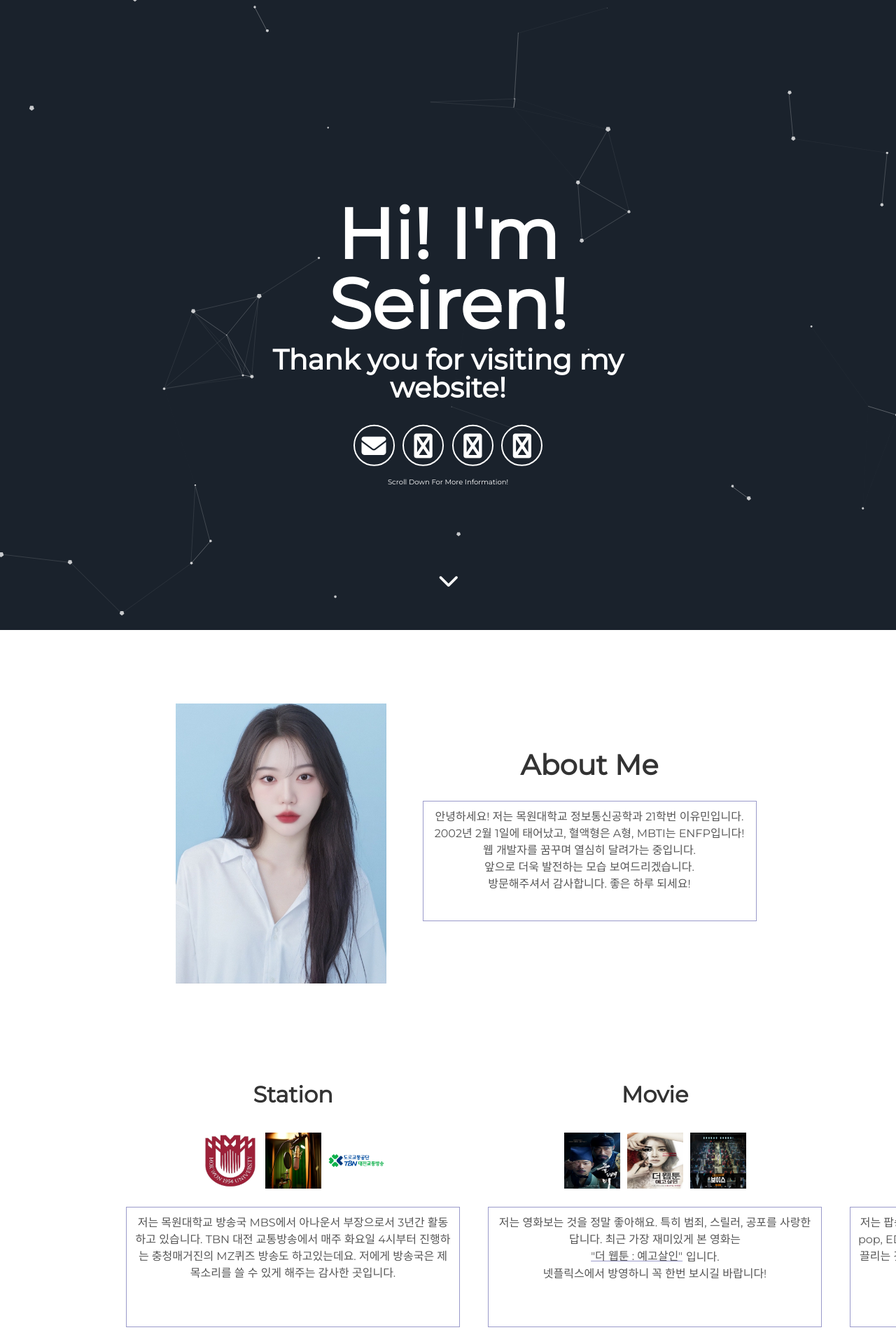
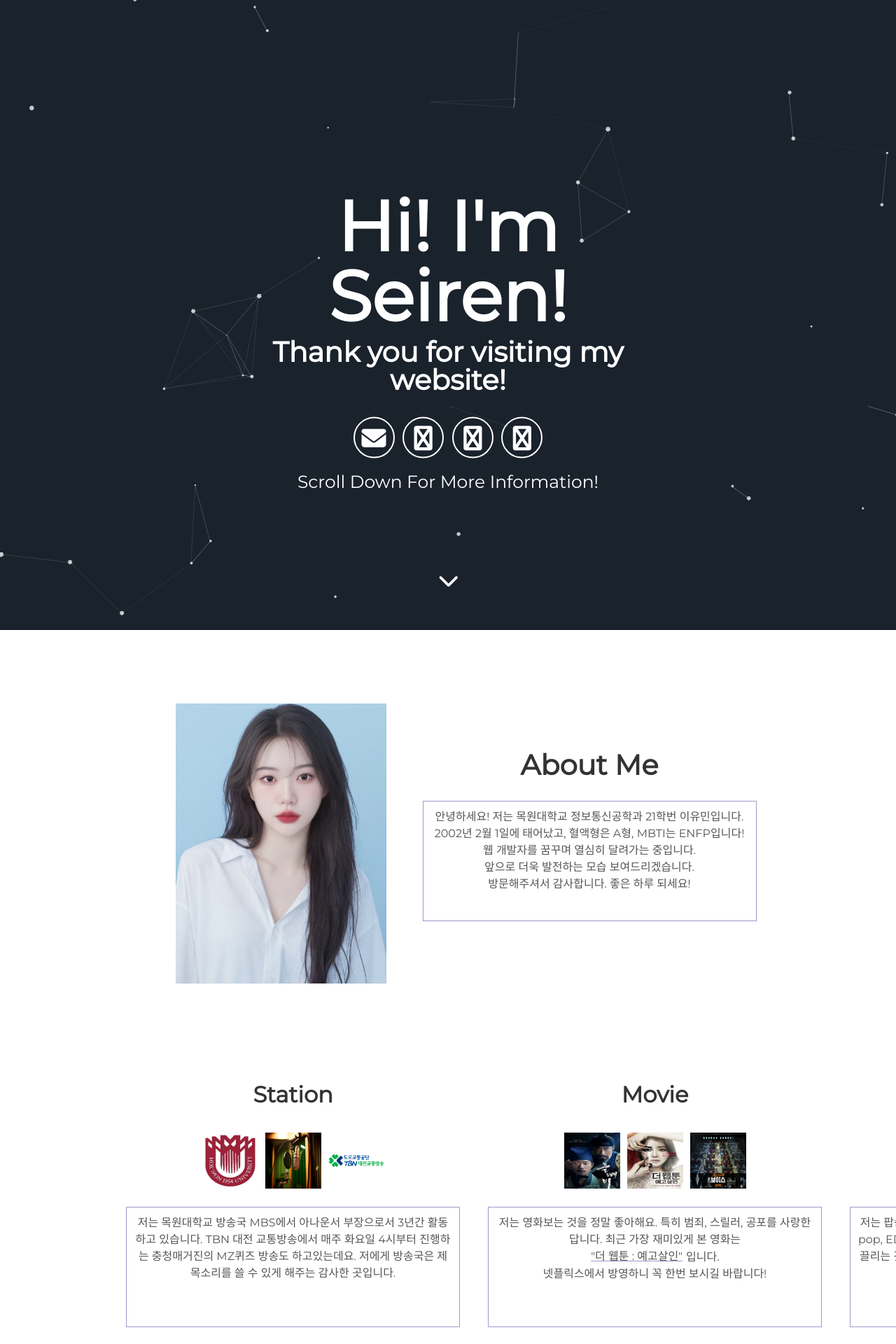
Before and after one commit to bySeiren02/Seiren.github.io, a Jekyll site: the page built from index.html, in a window 1280 px wide. Shown: the top 1920 px of the page at 70% size. Built offline with Jekyll 4.4.1, drawn with Linux system fonts in a browser that asks for light colours; nearby versions of some CDN libraries.

```diff
--- a/_includes/header.html
+++ b/_includes/header.html
@@ -2,11 +2,11 @@
 
 <style>
   .scr {
-    font-size: 10px;
+    font-size: 15px;
     margin-top: 10px;
   }
   @media only screen and (min-width:550px) {
-    .src {
+    .scr{
       font-size: 25px;
       margin-top: 10px;
     }
```
